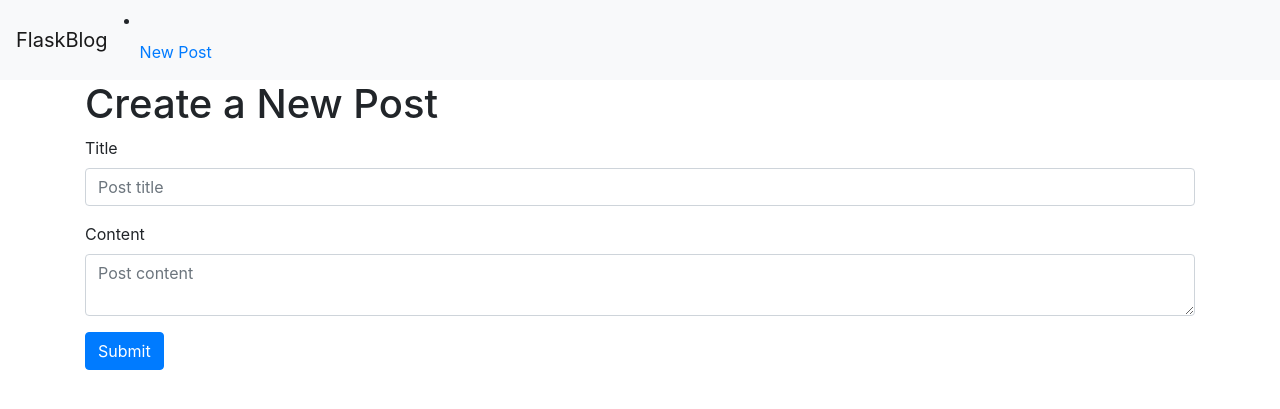
After one commit to kwablah8/flskbtngst_001, a Flask app: page /create in a window 1280 px wide. The commit adds this page. Shown: the top 409 px of the page. Run offline with Flask 3, Linux system fonts and the light colour scheme; some libraries are stand-ins or nearby versions.

Commit message:
crte etc

```diff
--- a/app.py
+++ b/app.py
@@ -1,5 +1,6 @@
 import sqlite3
-from flask import Flask, render_template, abort
+from flask import Flask, render_template, request, url_for, flash, redirect
+from werkzeug.exceptions import abort
 
 
 def get_db_connection():
@@ -19,6 +20,7 @@ def get_post(post_id):
 
 
 app = Flask(__name__)
+app.config['SECRET_KEY'] = '893n105'
 
 
 @app.route('/')
@@ -33,3 +35,22 @@ def index():
 def post(post_id):
     post = get_post(post_id)
     return render_template('post.html', post=post)
+
+
+@app.route('/create', methods=('GET', 'POST'))
+def create():
+    if request.method == 'POST':
+        title = request.form['title']
+        content = request.form['content']
+
+        if not title:
+            flash('Title is required')
+        else:
+            conn = get_db_connection()
+            conn.execute(
+                'INSERT INTO posts (title, content) VALUES (?, ?)', (title, content))
+            conn.commit()
+            conn.close()
+        return redirect(url_for('index'))
+
+    return render_template('create.html')
--- a/templates/base.html
+++ b/templates/base.html
@@ -12,9 +12,16 @@
 <body>
     <nav class="navbar navbar-expand-md navbar-light bg-light">
         <a class="navbar-brand" href="{{ url_for('index')}}">FlaskBlog</a>
+        <li class="nav-item">
+            <a class="nav-link" href="{{url_for('create')}}">New Post</a>
+        </li>
+        {% for message in get_flashed_messages() %}
+        <div class="alert alert-danger">{{ message }}</div>
+        {% endfor %}
     </nav>
     <div class="container">
         {% block content %} {% endblock %}
+
     </div>
 </body>
 
--- /dev/null
+++ b/templates/create.html
@@ -0,0 +1,19 @@
+{% extends 'base.html' %}
+{% block content %}
+<h1>{% block title %} Create a New Post {% endblock %}</h1>
+<form method="post">
+    <div class="form-group">
+        <label for="title">Title</label>
+        <input type="text" name="title" placeholder="Post title" class="form-control"
+            value="{{ request.form['title'] }}">
+    </div>
+    <div class="form-group">
+        <label for="content">Content</label>
+        <textarea name="content" placeholder="Post content"
+            class="form-control">{{ request.form['content'] }}</textarea>
+    </div>
+    <div class="form-group">
+        <button type="submit" class="btn btn-primary">Submit</button>
+    </div>
+</form>
+{% endblock %}
```
Also changed, not shown: database.db.
